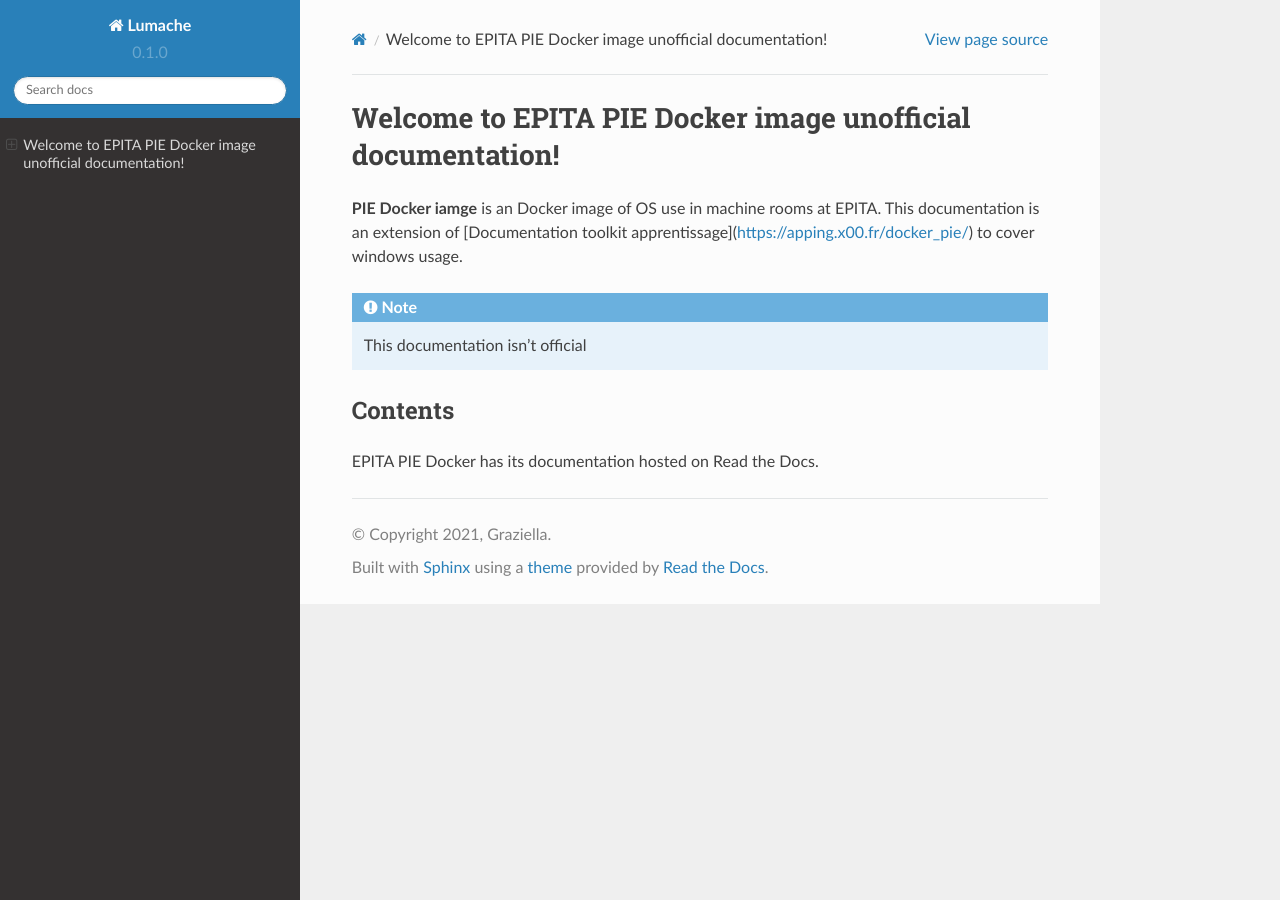
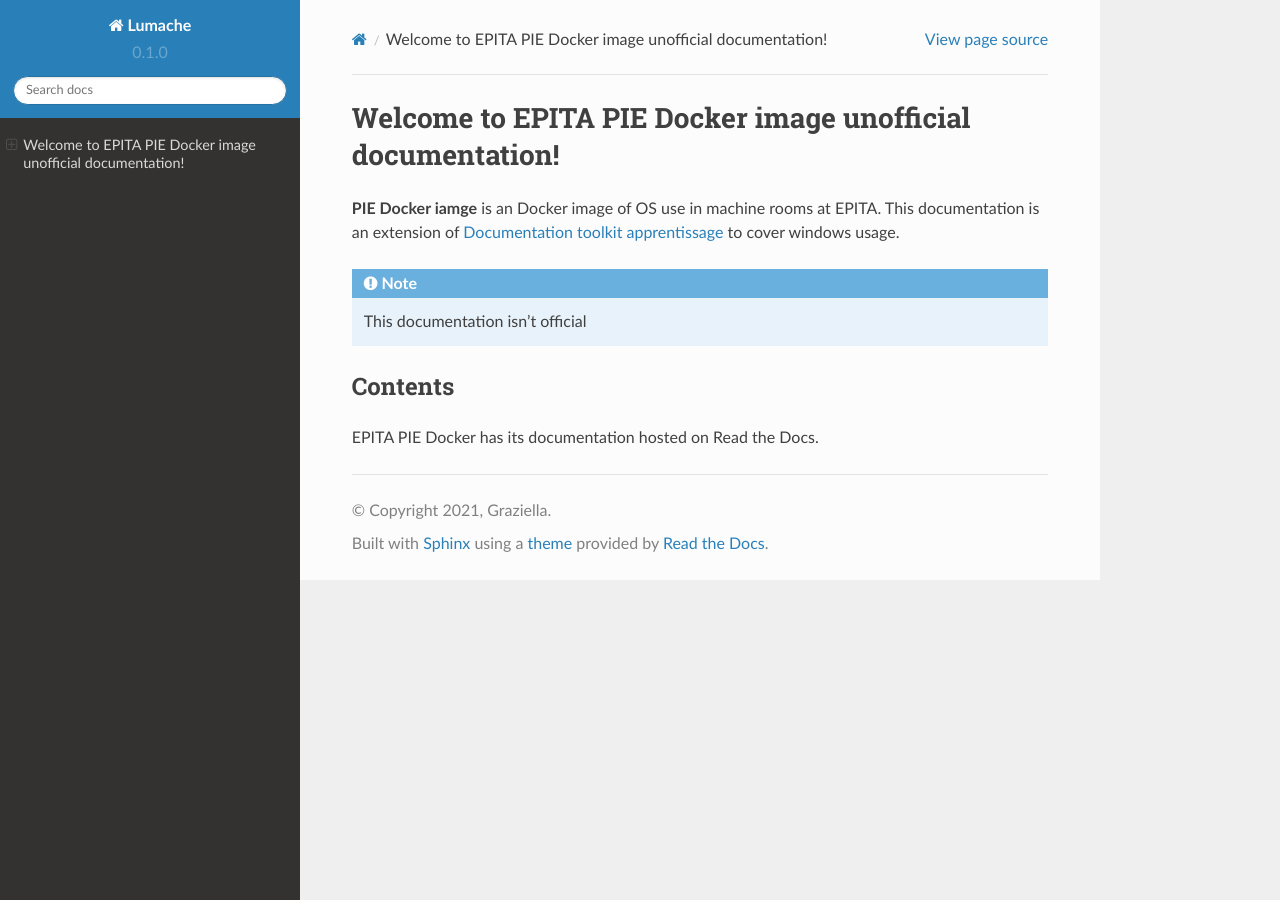
Before and after one commit to PierreBls/Docker-PIE-Doc, a Sphinx documentation site: the page built from docs/source/index.rst, in a window 1280 px wide. Built offline with Sphinx 7.4.7 and the Read the Docs theme 2.0.0, drawn with Linux system fonts in a browser that asks for light colours; pages that are not in the unit, such as notebooks, are missing from menus.

Commit message:
Fix hyperlinks

```diff
--- a/docs/source/index.rst
+++ b/docs/source/index.rst
@@ -2,7 +2,7 @@
 ===================================
 
 **PIE Docker iamge** is an Docker image of OS use in machine rooms at EPITA.
-This documentation is an extension of [Documentation toolkit apprentissage](https://apping.x00.fr/docker_pie/) to cover windows usage.
+This documentation is an extension of `Documentation toolkit apprentissage <https://apping.x00.fr/docker_pie/>`_ to cover windows usage.
 
 .. note::
 
@@ -14,4 +14,5 @@
 .. toctree::
 
    Windows Get started
+
 EPITA PIE Docker has its documentation hosted on Read the Docs.
```
